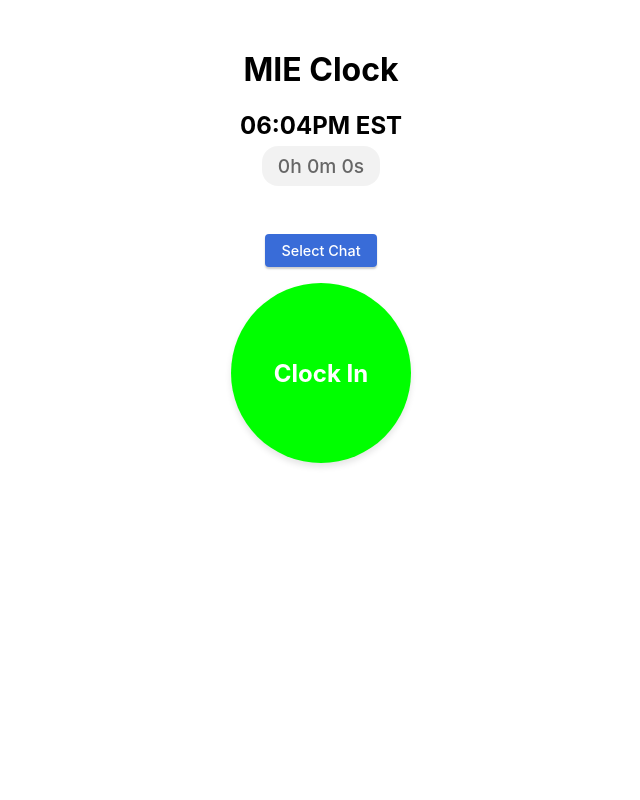
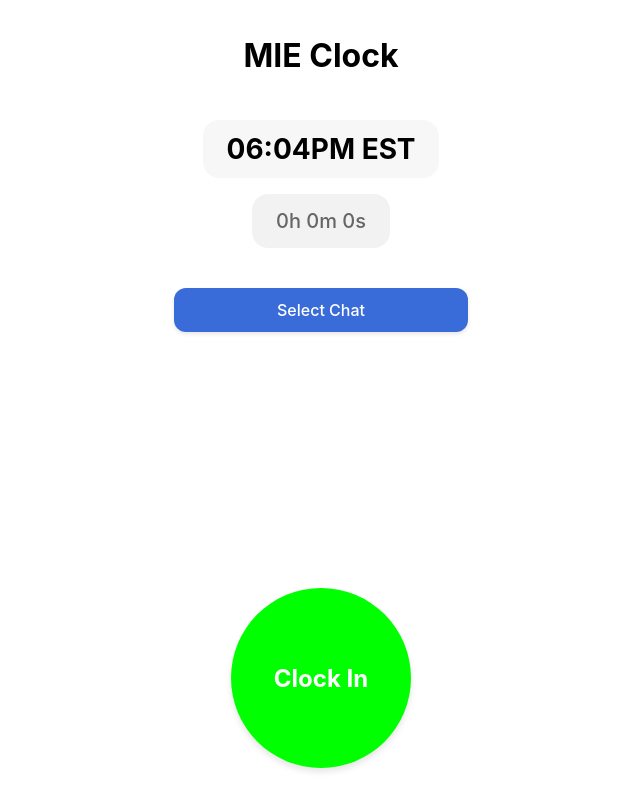
Before and after one commit to morepriyam/mieclock, a React (Vite) app: page / in a window 1280 px wide. Shown: the whole page, without its empty margins (319-959 px from the left). Built offline with nearby package versions, Linux system fonts and the light colour scheme.

Commit message:
docs: update README with concise feature documentation

```diff
--- a/src/App.css
+++ b/src/App.css
@@ -16,7 +16,7 @@ html, body {
 :root {
   font-family: Inter, Avenir, Helvetica, Arial, sans-serif;
   font-size: 16px;
-  line-height: 24px;
+  line-height: 1.5;
   font-weight: 400;
   color: #000000;
   background-color: #ffffff;
@@ -28,17 +28,18 @@ html, body {
 }
 
 .container {
-  width: 400px;
-  height: 500px;
+  width: 100%;
+  max-width: 400px;
+  height: 100vh;
   margin: 0 auto;
-  padding: 0;
+  padding: 2rem 1rem;
   text-align: center;
   display: flex;
   flex-direction: column;
-  justify-content: center;
+  justify-content: flex-start;
   align-items: center;
   background-color: #ffffff;
-  overflow: hidden;
+  box-sizing: border-box;
 }
 
 .logo {
@@ -69,30 +70,34 @@ a:hover {
 
 h1 {
   font-size: 2rem;
-  margin-bottom: 2rem;
+  margin: 0 0 2.5rem 0;
   color: #000000;
   font-weight: bold;
 }
 
 .clock-display {
-  margin-bottom: 2rem;
+  width: 100%;
+  margin-bottom: 2.5rem;
   display: flex;
   flex-direction: column;
   align-items: center;
-  gap: 0.5rem;
+  gap: 1rem;
 }
 
 .current-time {
-  font-size: 1.5rem;
+  font-size: 1.75rem;
   font-weight: bold;
   color: #000000;
+  padding: 0.5rem 1.5rem;
+  background-color: rgba(0, 0, 0, 0.03);
+  border-radius: 1rem;
 }
 
 .duration {
-  font-size: 1.2rem;
+  font-size: 1.25rem;
   color: #666;
   font-weight: 500;
-  padding: 0.5rem 1rem;
+  padding: 0.75rem 1.5rem;
   background-color: rgba(0, 0, 0, 0.05);
   border-radius: 1rem;
   transition: all 0.3s ease;
@@ -110,6 +115,7 @@ h1 {
   box-shadow: 0 4px 6px rgba(0, 0, 0, 0.1);
   position: relative;
   overflow: hidden;
+  margin-top: auto;
 }
 
 .clock-button::before {
@@ -134,15 +140,9 @@ h1 {
 }
 
 @keyframes pulse {
-  0% {
-    transform: scale(1);
-  }
-  50% {
-    transform: scale(0.95);
-  }
-  100% {
-    transform: scale(1);
-  }
+  0% { transform: scale(1); }
+  50% { transform: scale(0.95); }
+  100% { transform: scale(1); }
 }
 
 .clocked-out {
@@ -276,6 +276,7 @@ button {
 
   .current-time {
     color: #ffffff;
+    background-color: rgba(255, 255, 255, 0.1);
   }
 
   .duration {
@@ -307,25 +308,31 @@ button {
 }
 
 .chat-selection {
-  margin: 1rem 0;
   width: 100%;
+  margin: 0 0 2.5rem 0;
   display: flex;
   justify-content: center;
 }
 
 .select-chat-button {
-  padding: 0.5rem 1rem;
+  width: 80%;
+  max-width: 300px;
+  padding: 0.75rem 1.5rem;
   background-color: #396cd8;
   color: white;
   border: none;
-  border-radius: 4px;
+  border-radius: 0.75rem;
   cursor: pointer;
-  font-size: 0.9rem;
-  transition: background-color 0.3s ease;
+  font-size: 1rem;
+  font-weight: 500;
+  transition: all 0.3s ease;
+  box-shadow: 0 2px 4px rgba(0, 0, 0, 0.1);
 }
 
 .select-chat-button:hover {
   background-color: #2d4fa3;
+  transform: translateY(-1px);
+  box-shadow: 0 4px 6px rgba(0, 0, 0, 0.15);
 }
 
 .modal-overlay {
@@ -339,43 +346,49 @@ button {
   justify-content: center;
   align-items: center;
   z-index: 1000;
+  backdrop-filter: blur(4px);
 }
 
 .modal-content {
   background-color: white;
   padding: 2rem;
-  border-radius: 8px;
-  width: 80%;
+  border-radius: 1rem;
+  width: 90%;
   max-width: 400px;
   max-height: 80vh;
   overflow-y: auto;
+  box-shadow: 0 4px 6px rgba(0, 0, 0, 0.1);
 }
 
 .modal-content h2 {
-  margin-top: 0;
-  margin-bottom: 1rem;
+  margin: 0 0 1.5rem 0;
   text-align: center;
+  font-size: 1.5rem;
+  color: #333;
 }
 
 .chat-list {
   display: flex;
   flex-direction: column;
-  gap: 0.5rem;
-  margin-bottom: 1rem;
+  gap: 0.75rem;
+  margin-bottom: 1.5rem;
 }
 
 .chat-option {
-  padding: 0.75rem;
+  padding: 1rem;
   background-color: #f5f5f5;
   border: 1px solid #ddd;
-  border-radius: 4px;
+  border-radius: 0.75rem;
   cursor: pointer;
   text-align: left;
-  transition: background-color 0.3s ease;
+  transition: all 0.3s ease;
+  font-size: 1rem;
 }
 
 .chat-option:hover {
   background-color: #e5e5e5;
+  transform: translateY(-1px);
+  box-shadow: 0 2px 4px rgba(0, 0, 0, 0.1);
 }
 
 .close-modal {
@@ -384,14 +397,17 @@ button {
   background-color: #396cd8;
   color: white;
   border: none;
-  border-radius: 4px;
+  border-radius: 0.75rem;
   cursor: pointer;
   font-size: 1rem;
-  transition: background-color 0.3s ease;
+  font-weight: 500;
+  transition: all 0.3s ease;
 }
 
 .close-modal:hover {
   background-color: #2d4fa3;
+  transform: translateY(-1px);
+  box-shadow: 0 2px 4px rgba(0, 0, 0, 0.1);
 }
 
 @media (prefers-color-scheme: dark) {
@@ -409,4 +425,8 @@ button {
   .chat-option:hover {
     background-color: #3a3a3a;
   }
+
+  .modal-content h2 {
+    color: #fff;
+  }
 }
```
Also changed, not shown: 1 other file (tests, documents, lock files or other folders).
